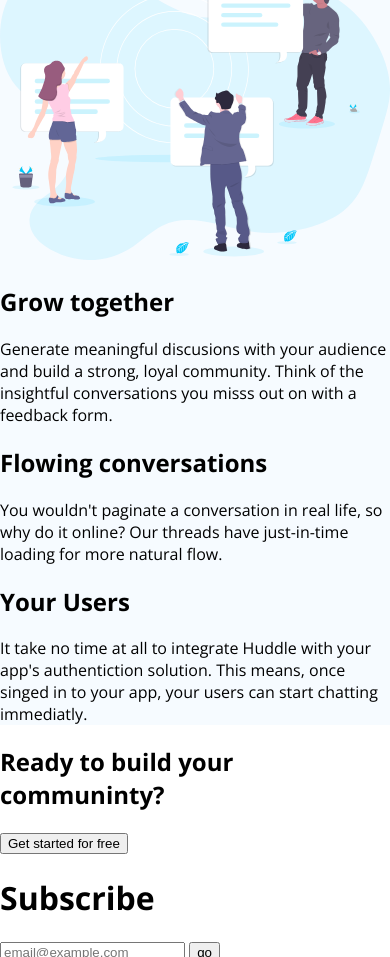
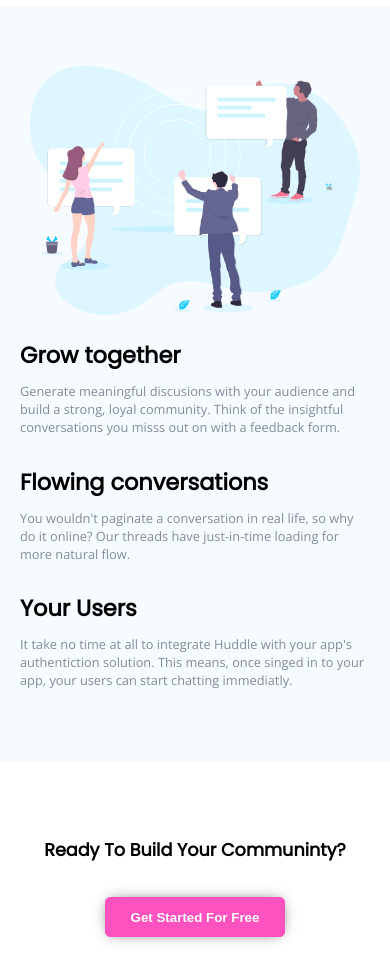
Before and after one commit to Peleda23/Huddle-landing-page-with-split-benefits-section, a plain HTML site: page index.html in a window 390 px wide. Shown: the part 582-1539 px from the top of the page. Drawn offline with nearby package versions, Linux system fonts and the light colour scheme.

Commit message:
added some more styling still left to do for mobile version.

```diff
--- a/index.html
+++ b/index.html
@@ -26,7 +26,9 @@
     </section>
 
     <section class="section-two">
-      <img src="images/illustration-your-users.svg" alt="">
+      <div>
+        <img src="images/illustration-your-users.svg" alt="">
+      </div>
       <h1>Grow together</h1>
       <p>Generate meaningful discusions with your audience and build a strong, loyal community. Think of the insightful
         conversations you misss out on with a feedback form.</p>
--- a/styles/main.scss
+++ b/styles/main.scss
@@ -44,12 +44,11 @@ body {
       border-radius: 7%;
       background: white;
       color: color(primary);
+      box-shadow: 0px 0px 15px -5px rgba(0,0,0,0.75);
     }
   }
 
   main {
-    // padding: $padding;
-
     .section-one {
       padding: $padding;
 
@@ -68,16 +67,100 @@ body {
 
       img {
         width: 100%;
+        padding-bottom: 40px;
       }
     }
 
     .section-two {
       width: 100%;
-      padding-left: 0;
       background: color(neutral3);
+      padding-bottom: 50px;
 
-      img {
-        width: 100%;
+      div {
+        padding-top: 60px;
+        padding-left:  30px;
+        padding-right: 30px;
+
+        img {
+          width: 100%;
+        }
+      }
+      h1 {
+        font-family: $headings-font;
+        font-weight: 700;
+        padding-left: $padding;
+        padding-right: $padding;
+        font-size: 1.4em;
+        margin-bottom: 5px;
+      }
+      p {
+        padding-left: $padding;
+        padding-right: $padding;
+        font-size: 0.8em;
+        color: color(neutral2);
+        margin-top: 10px;
+        padding-bottom: 10px;
+      }
+    }
+    .section-three {
+      padding-bottom: 50px;
+      h1 {
+        padding-top: 60px;
+        padding-bottom: 20px;
+        font-family: $headings-font;
+        text-align: center;
+        font-weight: 700;
+        font-size: 1.1em;
+        text-transform: capitalize;
+      }
+
+      button {
+        width: 46%;
+        height: 40px;
+        margin-left: 27%;
+        margin-right: 27%;
+        background: color(primary);
+        border: color(primary) 1px solid;
+        border-radius: 5px;
+        color: white;
+        text-transform: capitalize;
+        font-weight: 700;
+        box-shadow: 0px 0px 15px -5px rgba(0,0,0,0.75);
+      }
+    }
+  }
+
+  footer {
+    background: color(neutral1);
+    color: white;
+
+    h1 {
+      text-transform: uppercase;
+      font-family: $headings-font;
+      font-size: 1.3em;
+      padding-left: $padding;
+      padding-top: 80px;
+    }
+
+    form {
+      padding-left: $padding;
+
+      input[type="text"] {
+        margin: 0;
+        height: 27px;
+        width: 65%;
+        padding: 0;
+        border: none;
+
+      }
+
+
+
+      button {
+        height: 27px;
+        margin: 0;
+        padding: 0;
+        border: none;
       }
     }
   }
```
Also changed, not shown: images/logo copy.svg (added), styles/main.css, 1 other file.
